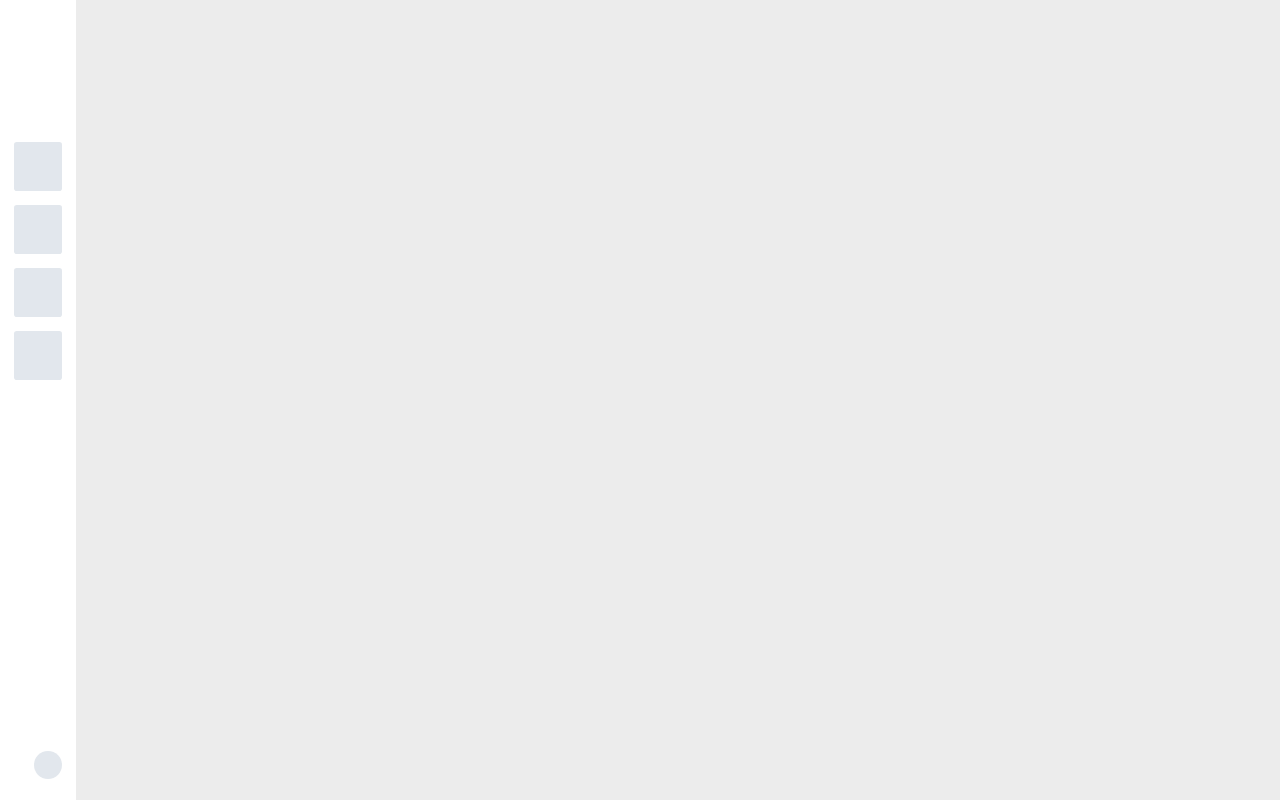
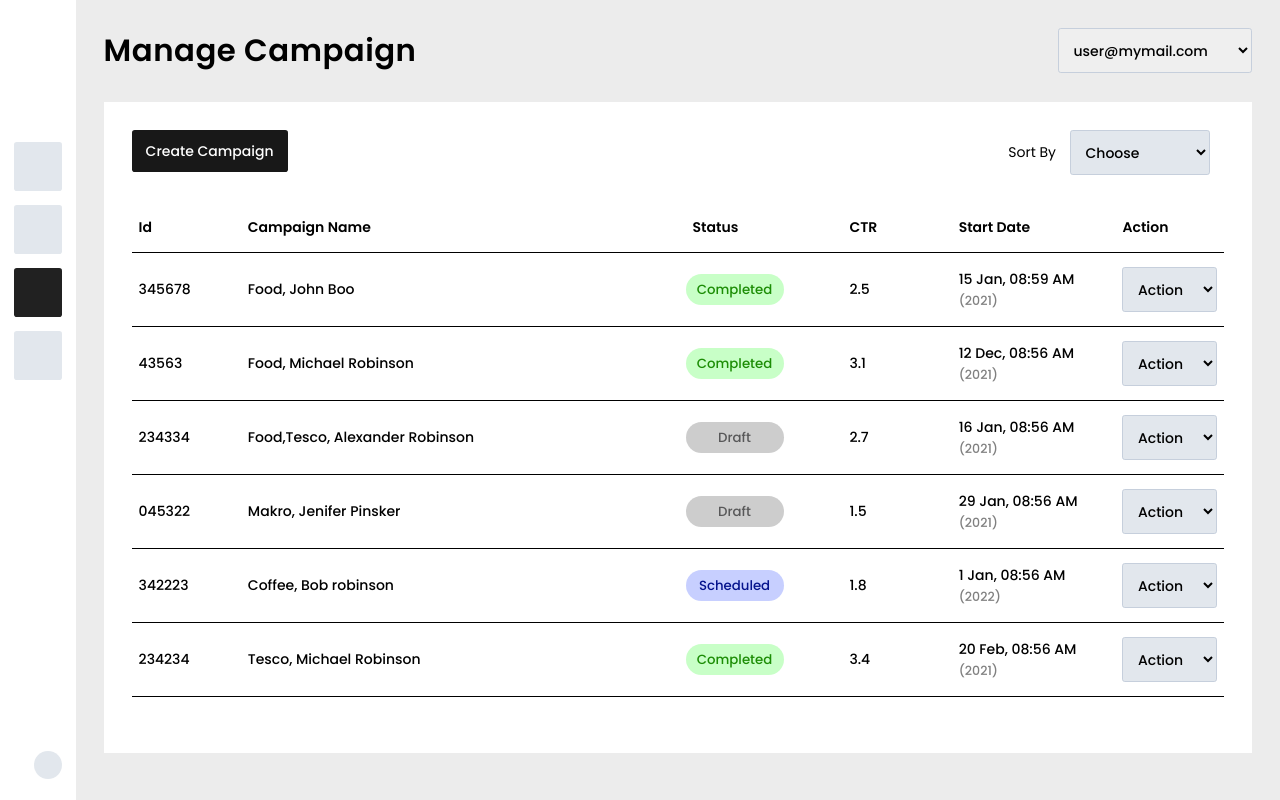
Before and after one commit to thewecas/campaign-project, an Angular app: page /manage-campaign/list in a window 1280 px wide. Before the commit this address led to /. Built offline with nearby package versions, Linux system fonts and the light colour scheme; a web font is replaced by a local one.

Commit message:
implemented lazy loading

```diff
--- a/src/app/app-routing.module.ts
+++ b/src/app/app-routing.module.ts
@@ -1,7 +1,11 @@
 import { NgModule } from '@angular/core';
 import { RouterModule, Routes } from '@angular/router';
 
-const routes: Routes = [];
+const routes: Routes = [
+  {
+    path: 'manage-campaign', loadChildren: () => import('./manage-campaign/manage-campaign.module').then(module => module.ManageCampaignModule)
+  },
+];
 
 @NgModule({
   imports: [RouterModule.forRoot(routes)],
--- a/src/app/app.module.ts
+++ b/src/app/app.module.ts
@@ -3,7 +3,6 @@ import { BrowserModule } from '@angular/platform-browser';
 
 import { AppRoutingModule } from './app-routing.module';
 import { AppComponent } from './app.component';
-import { ManageCampaignModule } from "./manage-campaign/manage-campaign.module";
 import { SidebarComponent } from './sidebar/sidebar.component';
 
 @NgModule({
@@ -14,7 +13,6 @@ import { SidebarComponent } from './sidebar/sidebar.component';
   imports: [
     BrowserModule,
     AppRoutingModule,
-    ManageCampaignModule,
   ],
   providers: [],
   bootstrap: [AppComponent]
--- a/src/app/manage-campaign/campaign.scss
+++ b/src/app/manage-campaign/campaign.scss
@@ -1,7 +1,20 @@
 @import "../../_variables";
+
 :host {
   display: block;
 }
+
+
+.header {
+  display: flex;
+  justify-content: space-between;
+  margin-bottom: 2rem;
+
+  select {
+    width: min-content;
+  }
+}
+
 .__container {
   background-color: #fff;
   padding: 2rem;
@@ -15,6 +28,7 @@
 
     .main {
       overflow: scroll;
+
       &::-webkit-scrollbar {
         width: 0rem;
       }
@@ -32,17 +46,21 @@
   display: flex;
   gap: 1rem;
   align-items: center;
-  > * {
+
+  >* {
     display: block;
     width: max-content;
   }
+
   select {
     background-color: rgba($secondary, 0.5);
     width: 10rem;
   }
+
   i {
     font-size: 1.2rem;
     font-weight: bold;
+
     &:hover {
       cursor: pointer;
     }
@@ -57,9 +75,11 @@ table {
   height: max-content;
   border-collapse: collapse;
   margin-bottom: 2rem;
+
   th {
     font-weight: 600;
   }
+
   td {
     font-weight: 500;
   }
@@ -73,21 +93,26 @@ table {
 }
 
 .list-campaign {
+
   th,
   td {
     border-bottom: 1px solid black;
+
     &:nth-child(1) {
       width: 10%;
       min-width: 8ch;
     }
+
     &:nth-child(2) {
       min-width: 19ch;
+
       &:after:not(th) {
         content: "\f465";
         font-family: "NerdFontsSymbols Nerd Font";
         font-size: 0.9rem;
         font-weight: bold;
       }
+
       &:hover:not(th) {
         cursor: pointer;
         text-decoration: underline;
@@ -95,24 +120,30 @@ table {
         text-underline-offset: 5px;
       }
     }
+
     &:nth-child(3) {
       width: 15%;
       min-width: 15ch;
+
       &:not(td) {
         padding-inline: 1rem;
       }
     }
+
     &:nth-child(4) {
       width: 10%;
       min-width: 8ch;
     }
+
     &:nth-child(5) {
       width: 15%;
       min-width: 15ch;
     }
+
     &:nth-child(6) {
       width: 7%;
       min-width: 12ch;
+
       select {
         background-color: rgba($secondary, 0.5);
       }
@@ -129,9 +160,11 @@ table {
 .year {
   color: gray;
   font-size: 0.9rem;
+
   &::before {
     content: "(";
   }
+
   &::after {
     content: ")";
   }
@@ -146,40 +179,22 @@ table {
   }
 }
 
-.status {
-  min-width: 6rem;
-  max-width: 7rem;
-  display: block;
-  text-align: center;
-  padding: 0.4rem 0.5rem;
-  border-radius: 2rem;
-  font-size: 0.95rem;
-  &.Completed {
-    background-color: rgba(187, 255, 186, 0.8);
-    color: rgb(28, 141, 5);
-  }
-  &.Draft {
-    background-color: rgb(193, 193, 193, 0.8);
-    color: rgb(88, 88, 89);
-  }
-  &.Scheduled {
-    background-color: rgba(186, 196, 255, 0.8);
-    color: rgb(5, 19, 141);
-  }
-}
+
 
 .view-campaign {
   tr {
     td {
       &:nth-child(1) {
         padding-inline: 1rem;
+
         &::after {
           content: " :";
         }
       }
     }
   }
-  & + .button-container {
+
+  &+.button-container {
     justify-content: flex-end;
   }
 }
@@ -188,6 +203,7 @@ table {
   min-height: 35vh;
   display: grid;
   place-content: center;
+
   h2 {
     color: lighten($secondary, 0.5);
   }
--- a/src/app/manage-campaign/create-campaign/create-campaign.component.html
+++ b/src/app/manage-campaign/create-campaign/create-campaign.component.html
@@ -261,8 +261,8 @@
             </tr>
             <tr>
               <td>Status</td>
-              <td class="status">
-                <span class="{{newCampaign.status}}">{{ newCampaign.status }}</span>
+              <td>
+                <span class="status {{newCampaign.status}}">{{ newCampaign.status }}</span>
               </td>
             </tr>
             <tr>
--- a/src/app/manage-campaign/create-campaign/create-campaign.component.ts
+++ b/src/app/manage-campaign/create-campaign/create-campaign.component.ts
@@ -97,7 +97,7 @@ export class CreateCampaignComponent {
   saveNewCampaign() {
     this.service.saveNewCampaign(this.newCampaign);
     this.formFlag = 0;
-    this.router.navigate(['/campaign/list']);
+    this.router.navigate(['/manage-campaign/list']);
   }
 
   next() {
--- a/src/app/manage-campaign/list-campaign/list-campaign.component.html
+++ b/src/app/manage-campaign/list-campaign/list-campaign.component.html
@@ -1,6 +1,14 @@
+<div class="header">
+  <h1>Manage Campaign</h1>
+  <select name="" id="">
+    <option value="" selected>user@mymail.com</option>
+    <option value=""> admin@mymail.com</option>
+  </select>
+</div>
+
 <div class="__container">
   <div class="head">
-    <button class="primary-btn" routerLink="/campaign/create">Create Campaign</button>
+    <button class="primary-btn" routerLink="/manage-campaign/create">Create Campaign</button>
     <div class="filters">
       <label>Sort By</label>
       <select name="sortBy" [(ngModel)]="sortBy" (change)="sortTable()">
@@ -30,7 +38,7 @@
       <tbody>
         <tr *ngFor="let campaign of campaignData;let i=index">
           <td>{{campaign.id}}</td>
-          <td [routerLink]="['/campaign/view/'+i]">{{campaign.name}} </td>
+          <td [routerLink]="['/manage-campaign/view/'+i]">{{campaign.name}} </td>
           <td>
             <span class="status {{campaign.status}}">
               {{campaign.status}}
--- a/src/app/manage-campaign/list-campaign/list-campaign.component.ts
+++ b/src/app/manage-campaign/list-campaign/list-campaign.component.ts
@@ -14,8 +14,6 @@ export class ListCampaignComponent implements OnInit {
 
   ngOnInit() {
     this.service.getAllCampaigns().subscribe(res => this.campaignData = res || []);
-    console.log(this.campaignData);
-
   };
 
   sortTable() {
--- a/src/app/manage-campaign/manage-campaign-routing.module.ts
+++ b/src/app/manage-campaign/manage-campaign-routing.module.ts
@@ -6,9 +6,9 @@ import { ViewCampaignComponent } from './view-campaign/view-campaign.component';
 
 
 const routes: Routes = [
-  { path: 'campaign/list', component: ListCampaignComponent },
-  { path: 'campaign/view/:id', component: ViewCampaignComponent },
-  { path: 'campaign/create', component: CreateCampaignComponent },
+  { path: 'list', component: ListCampaignComponent },
+  { path: 'view/:id', component: ViewCampaignComponent },
+  { path: 'create', component: CreateCampaignComponent },
 ];
 
 @NgModule({
--- a/src/app/manage-campaign/manage-campaign.module.ts
+++ b/src/app/manage-campaign/manage-campaign.module.ts
@@ -7,6 +7,7 @@ import { ListCampaignComponent } from './list-campaign/list-campaign.component';
 import { ManageCampaignRoutingModule } from './manage-campaign-routing.module';
 import { ViewCampaignComponent } from './view-campaign/view-campaign.component';
 
+console.log('loaded manage-campaign');
 
 @NgModule({
   declarations: [
--- a/src/app/manage-campaign/view-campaign/view-campaign.component.html
+++ b/src/app/manage-campaign/view-campaign/view-campaign.component.html
@@ -1,3 +1,11 @@
+<div class="header">
+  <h1>Manage Campaign</h1>
+  <select name="" id="">
+    <option value="" selected>user@mymail.com</option>
+    <option value=""> admin@mymail.com</option>
+  </select>
+</div>
+
 <div class="__container">
   <div class="head">
     <h2>Campaign Details</h2>
--- a/src/app/sidebar/sidebar.component.html
+++ b/src/app/sidebar/sidebar.component.html
@@ -18,7 +18,7 @@
       <i class="nf nf-md-google_analytics"></i>
       <p>Analytics</p>
     </a>
-    <a routerLinkActive="active" routerLink="/campaign/list">
+    <a routerLinkActive="active" routerLink="/manage-campaign/list">
       <i class="nf nf-md-bullhorn"></i>
       <p>Campaign</p>
     </a>
--- a/src/styles.scss
+++ b/src/styles.scss
@@ -116,6 +116,31 @@ textarea {
   }
 }
 
+.status {
+  min-width: 6rem;
+  max-width: 7rem;
+  display: block;
+  text-align: center;
+  padding: 0.4rem 0.5rem;
+  border-radius: 2rem;
+  font-size: 0.95rem;
+
+  &.Completed {
+    background-color: rgba(187, 255, 186, 0.8);
+    color: rgb(28, 141, 5);
+  }
+
+  &.Draft {
+    background-color: rgb(193, 193, 193, 0.8);
+    color: rgb(88, 88, 89);
+  }
+
+  &.Scheduled {
+    background-color: rgba(186, 196, 255, 0.8);
+    color: rgb(5, 19, 141);
+  }
+}
+
 textarea {
   resize: none;
   height: 8rem;
```
